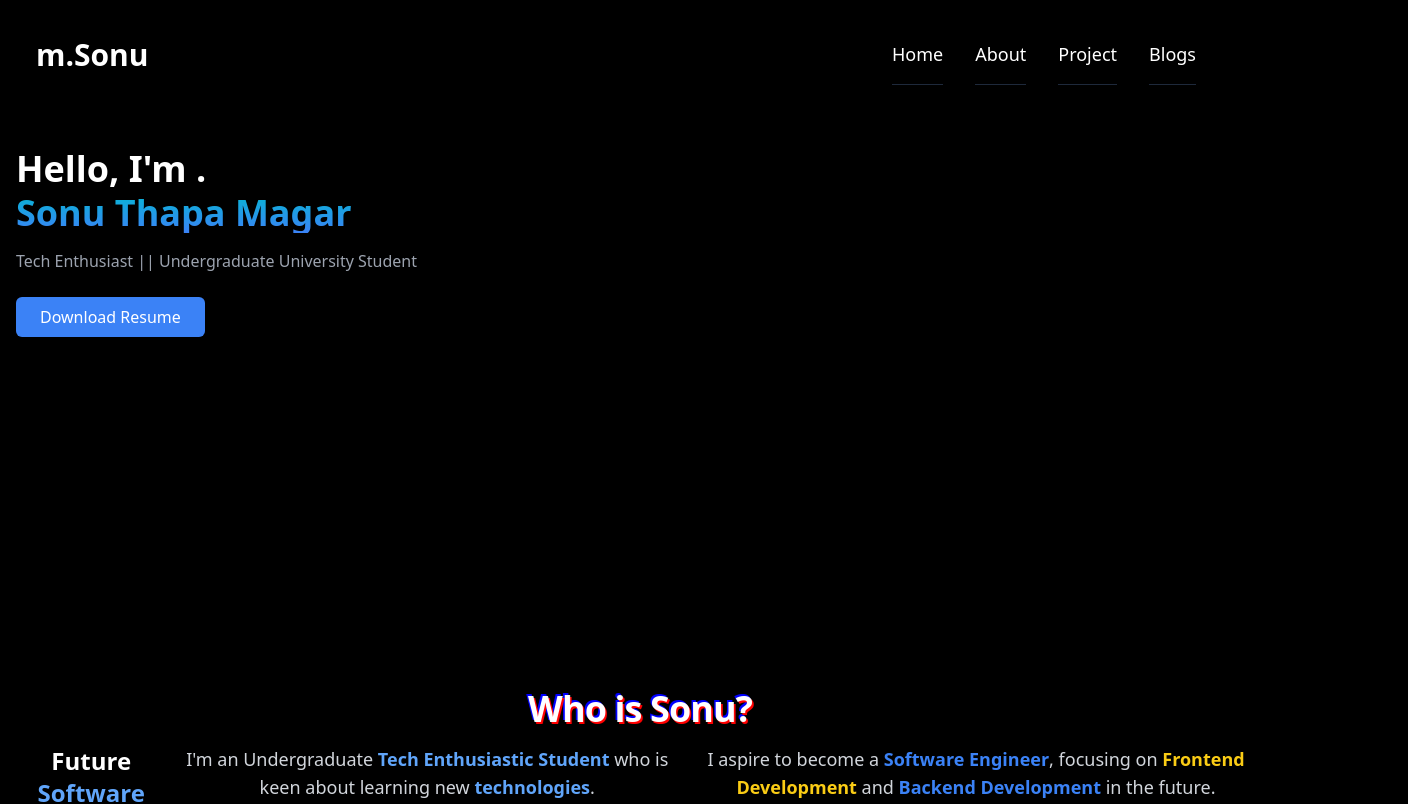
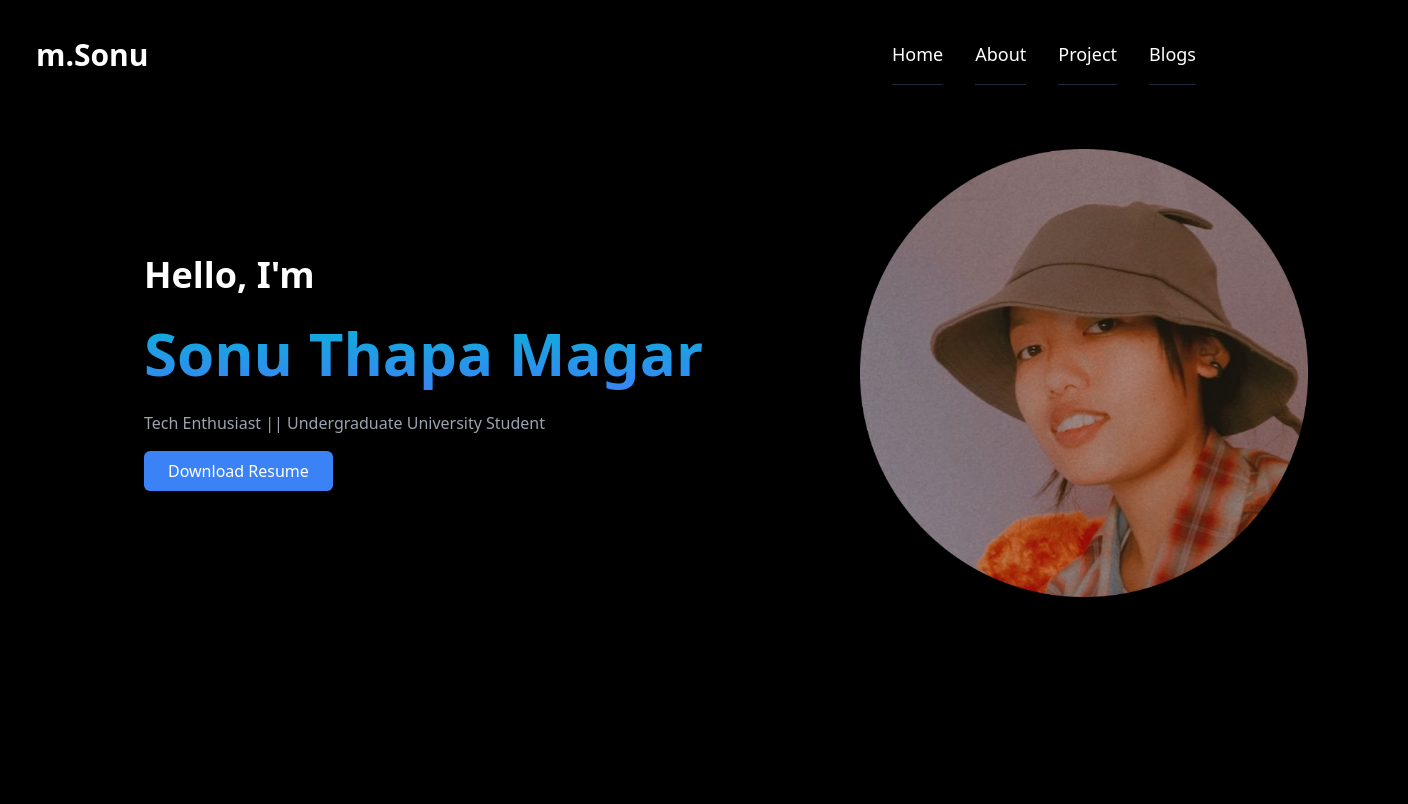
Before and after one commit to SonuThapaMagar/sonuthapamagar, a React (Vite) app in the folder portfolio/: page / in a window 1280 px wide. Shown: the top 804 px of the page, 1408 px wide, since content can reach past the window. Built offline with nearby package versions, Linux system fonts and the light colour scheme.

Commit message:
Image added in hero section

```diff
--- a/portfolio/src/components/Hero.jsx
+++ b/portfolio/src/components/Hero.jsx
@@ -6,10 +6,11 @@ const Hero = () => {
         <main>
             {/* Introduction Section Started */}
             <section>
-                <div className="container m-auto my-10 px-4 flex gap-3">
-                    <div>
-                        <h1 className="font-bold text-4xl">Hello, I'm .</h1>
-                        <h1 className="font-bold text-4xl mt-1 gradient-text">
+                <div className="container m-32 my-10 px-4 flex flex-col lg:flex-row items-center gap-4">
+                    {/* Left Content */}
+                    <div className="lg:w-1/2 text-center lg:text-left space-y-4">
+                        <h1 className="font-bold text-4xl">Hello, I'm</h1>
+                        <h1 className="font-bold text-6xl py-3 gradient-text">
                             Sonu Thapa Magar
                         </h1>
                         <p className="mt-4 text-gray-400">
@@ -24,12 +25,20 @@ const Hero = () => {
                             Download Resume
                         </a>
                     </div>
+
+                    {/* Right Image */}
+                    <div className="lg:w-1/2 flex justify-center">
+                        <img
+                            src={Profile}
+                            alt="Sonu Thapa Magar"
+                            className="w-full max-w-sm lg:max-w-md object-cover rounded-lg shadow-lg"
+                        />
+                    </div>
                 </div>
             </section>
             {/* Introduction Section Ended */}
-            <section>
+            {/* <section>
                 <div className="container m-auto flex flex-col items-center justify-center min-h-screen text-center">
-                    {/* Glitch animation for name */}
                     <div className="glitch animate-glitch animate-noiseAfter relative font-geologica font-bold text-white z-10 tracking-tight text-4xl whitespace-nowrap" data-text="Who is Sonu?">
                         Who is Sonu?
                     </div>
@@ -53,7 +62,7 @@ const Hero = () => {
                     <h1 className="font-san-serif font-bold text-color-white text-4xl text-center py-4 mb-4 mt-0">Connect Me</h1>
 
                 </div>
-            </section>
+            </section> */}
         </main>
     );
 };
```
Also changed, not shown: portfolio/src/assets/image.jpg (added).
